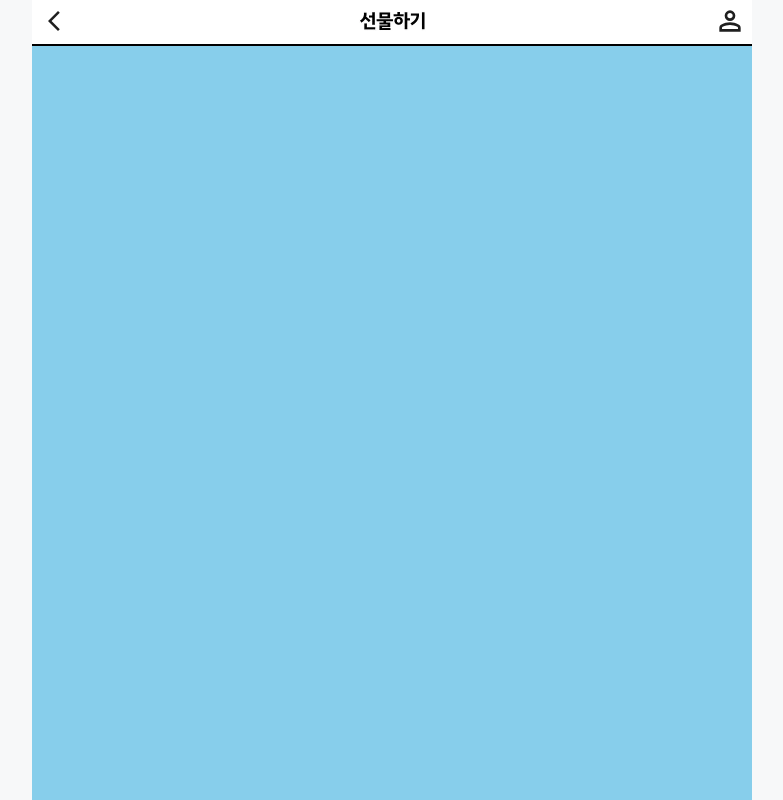
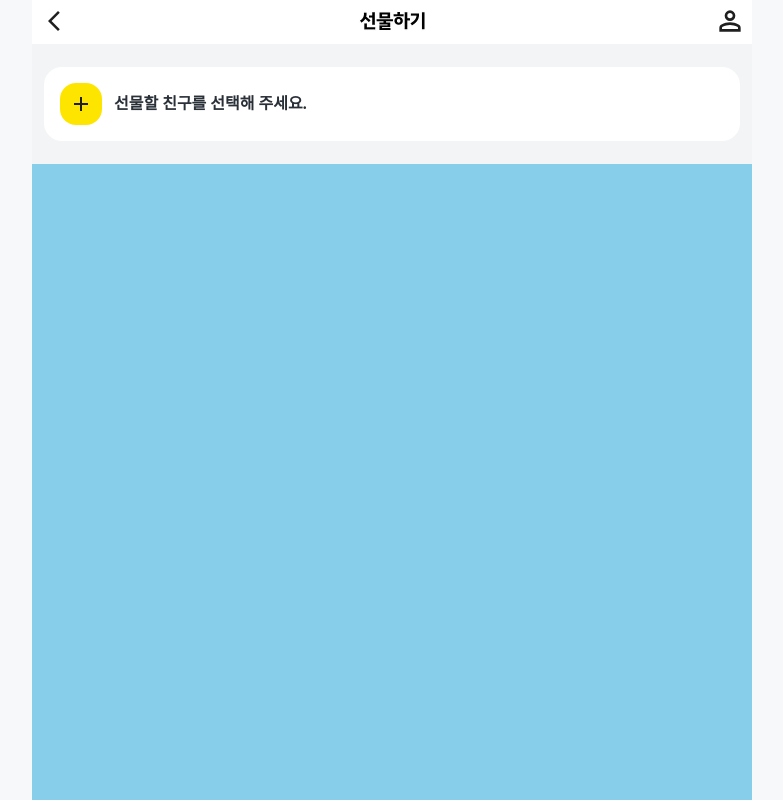
Before and after one commit to next-step/react-gift-login, a React (Vite) app: page / in a window 1280 px wide. Shown: the whole page, without its empty margins (248-1031 px from the left). Built offline with nearby package versions, Linux system fonts and the light colour scheme; a web font is replaced by a local one.

Commit message:
feat: 선물할 친구를 선택해 주세요.(배너) 추가

```diff
--- a/src/App.css
+++ /dev/null
@@ -1,6 +0,0 @@
-main {
-    max-width: 720px;
-    margin: 0 auto;
-    background-color: skyblue;
-    border:1px solid black;
-}
--- a/src/App.tsx
+++ b/src/App.tsx
@@ -1,15 +1,17 @@
-import '@src/App.css'
 import Background from '@src/components/Background'
-import Center from './components/Center'
-import Title from './components/Title'
+import Center from '@src/components/Center'
+import Title from '@src/components/Title'
+import Banner from '@src/components/Banner'
 function App() {
   return (
     <>
       <Background>
         <Center>
-          <Title />
+          <header>
+            <Title />
+          </header>
           <main>
-
+            <Banner />
           </main>
         </Center>
       </Background>
--- /dev/null
+++ b/src/components/Banner.tsx
@@ -0,0 +1,64 @@
+/** @jsxImportSource @emotion/react */
+import { css } from '@emotion/react';
+import theme from '@src/styles/tokens/index';
+import plusIcon from '@src/assets/icons/plus.svg';
+
+const Banner = () => {
+    const bannerStyle = css`
+        background-color: ${theme.colors.gray200};
+        width:100%;
+        padding:16px 12px;
+        height:120px;
+        box-sizing:border-box;
+        display:flex;
+        align-items:center;
+        justify-content:center;
+    `;
+    const buttonStyle = css`
+        width:100%;
+        background: none;
+        border: none;
+        padding: 0;
+        cursor: pointer;
+        display:flex;
+        align-items:center;
+        justify-content:flex-start;
+        gap:12px;
+        padding:16px;
+        border-radius:18px;
+        background-color:${theme.colors.gray00};
+        cursor:pointer;
+    `;
+    const plusStyle = css`
+        width:2.625rem;
+        height:2.625rem;
+        border-radius:16px;
+        background-color:${theme.colors.yellow600};
+        display:flex;
+        align-items:center;
+        justify-content:center;
+        flex-shrink:0;
+    `;
+    const pTagStyle = css`
+        font-size: 1rem;
+        font-weight: 700;
+        line-height: 1.375rem;
+        color:${theme.colors.textDefault};
+        margin:0px;
+        width:100%;
+        text-align:left;
+    `;
+
+    return (
+        <section css={bannerStyle}>
+            <button css={buttonStyle}>
+                <div css={plusStyle}>
+                    <img src={plusIcon} alt="추가 버튼" />
+                </div>
+                <p css={pTagStyle}>선물할 친구를 선택해 주세요.</p>
+            </button>
+        </section>
+    );
+};
+
+export default Banner;
--- a/src/components/Title.tsx
+++ b/src/components/Title.tsx
@@ -1,12 +1,13 @@
 /** @jsxImportSource @emotion/react */
 import { css } from '@emotion/react';
+import theme from '@/styles/tokens';
 import arrowBackIcon from '@src/assets/icons/arrow_back.svg';
 import personIcon from '@src/assets/icons/person.svg';
 import logoIcon from '@src/assets/icons/logo.webp';
 
 const Title = () => {
   const wrapperStyle = css`
-    background-color: white;
+    background-color: ${theme.colors.gray00};
     position: relative;
   `;
 
```
Also changed, not shown: src/assets/icons/plus.svg (added).
